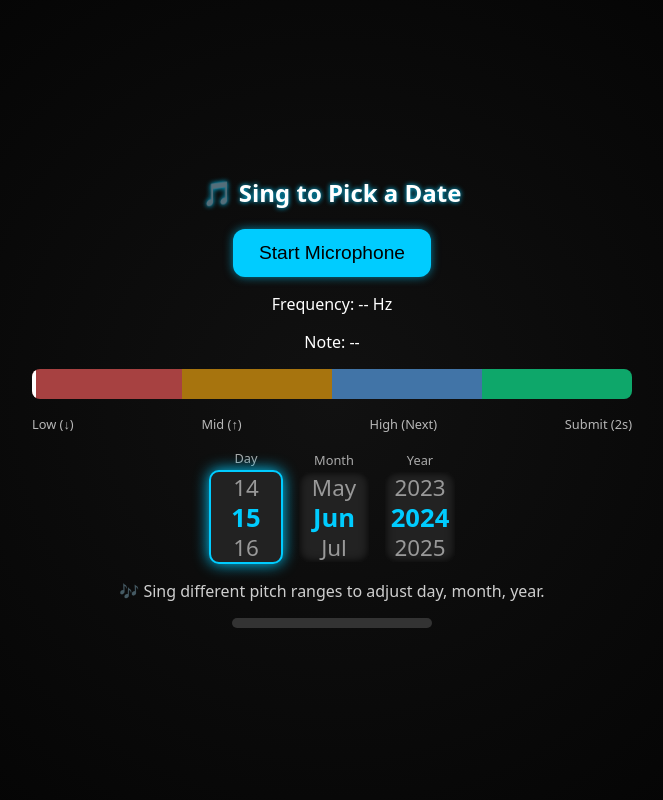
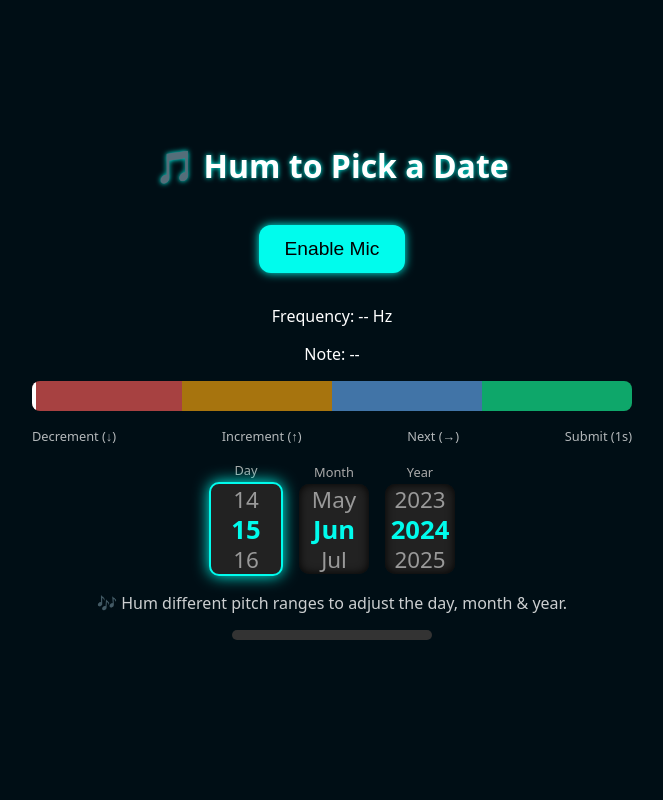
Before and after one commit to JyrgenSuvalov/bad-datepicker, a plain HTML site: page index.html in a window 1280 px wide. Shown: the whole page, without its empty margins (308-971 px from the left). Drawn offline with Linux system fonts and the light colour scheme.

Commit message:
add favicons, some cleanup

```diff
--- a/index.html
+++ b/index.html
@@ -1,22 +1,24 @@
 <!DOCTYPE html>
 <html lang="en">
-
   <head>
-  <meta charset="UTF-8">
-  <meta name="viewport" content="width=device-width, initial-scale=1.0">
-  <title>Sing to Pick a Date</title>
-  <link rel="stylesheet" href="style.css">
+    <meta charset="UTF-8" />
+    <meta name="viewport" content="width=device-width, initial-scale=1.0" />
+    <title>Datepitcher</title>
+    <link rel="apple-touch-icon" sizes="180x180" href="/apple-touch-icon.png" />
+    <link rel="icon" type="image/png" sizes="32x32" href="/favicon-32x32.png" />
+    <link rel="icon" type="image/png" sizes="16x16" href="/favicon-16x16.png" />
+    <link rel="manifest" href="/site.webmanifest" />
+    <link rel="stylesheet" href="style.css" />
     <script src="script.js" defer></script>
   </head>
 
   <body>
-  <h2>🎵 Sing to Pick a Date</h2>
-  <button id="start-btn">Start Microphone</button>
-
+    <main class="flow">
+      <h1>🎵 Hum to Pick a Date</h1>
+      <button id="start-btn">Enable Mic</button>
       <div id="interface" class="hidden">
         <div id="freq">Frequency: -- Hz</div>
         <div id="note">Note: --</div>
-
         <!-- Tuner Visual -->
         <div class="tuner">
           <div class="tuner-zone low"></div>
@@ -26,12 +28,11 @@
           <div class="needle" id="needle"></div>
         </div>
         <div class="labels">
-      <span>Low (↓)</span>
-      <span>Mid (↑)</span>
-      <span>High (Next)</span>
-      <span>Submit (2s)</span>
+          <span>Decrement (↓)</span>
+          <span>Increment (↑)</span>
+          <span>Next (→)</span>
+          <span>Submit (1s)</span>
         </div>
-
         <!-- Datepicker -->
         <div class="datepicker">
           <div class="column-container">
@@ -53,13 +54,14 @@
             </div>
           </div>
         </div>
-
-    <div class="info">🎶 Sing different pitch ranges to adjust day, month, year.</div>
+        <div class="info">
+          🎶 Hum different pitch ranges to adjust the day, month & year.
+        </div>
         <div class="progress-bar">
           <div class="progress" id="progress"></div>
         </div>
         <div id="message"></div>
       </div>
+    </main>
   </body>
-
 </html>
--- a/style.css
+++ b/style.css
@@ -1,5 +1,38 @@
+:root {
+  --main-bg-color: oklch(0.1471 0.035 220.43);
+  --accent-color: oklch(0.8724 0.1932 188.01);
+
+  --flow-space: 2em;
+}
+
+body,
+h1,
+h2,
+h3,
+h4,
+p,
+figure,
+blockquote,
+dl,
+dd {
+  margin: 0;
+}
+
+html {
+  text-size-adjust: none;
+  -webkit-text-size-adjust: none;
+
+  html:focus-within {
+    scroll-behavior: smooth;
+  }
+}
+
+.flow > * + * {
+  margin-top: var(--flow-space, 1em);
+}
+
 body {
-   background: radial-gradient(circle at center, #111 0%, #000 100%);
+  background: var(--main-bg-color);
   color: #fff;
   font-family: system-ui, sans-serif;
   display: flex;
@@ -7,18 +40,15 @@
   align-items: center;
   justify-content: center;
   height: 100vh;
-   margin: 0;
-   gap: 1rem;
   text-align: center;
 }
 
- h2 {
-   margin-bottom: 0.3rem;
-   text-shadow: 0 0 5px #00ccff;
+h1 {
+  text-shadow: 0 0 5px var(--accent-color);
 }
 
 button#start-btn {
-   background: #00ccff;
+  background: var(--accent-color);
   color: #000;
   border: none;
   border-radius: 12px;
@@ -26,12 +56,12 @@
   padding: 0.8rem 1.6rem;
   cursor: pointer;
   transition: all 0.2s;
-   box-shadow: 0 0 10px #00ccff99;
+  box-shadow: 0 0 10px var(--accent-color);
 }
 
 button#start-btn:hover {
-   background: #00e6ff;
-   box-shadow: 0 0 15px #00e6ff;
+  background: var(--accent-color);
+  box-shadow: 0 0 15px var(--accent-color);
 }
 
 .hidden {
@@ -45,7 +75,6 @@
   justify-content: center;
   gap: 1rem;
 }
-
 
 .datepicker {
   display: flex;
@@ -77,8 +106,8 @@
 }
 
 .column.active {
-   box-shadow: 0 0 15px #00ccff;
-   border: 2px solid #00ccff;
+  box-shadow: 0 0 15px var(--accent-color);
+  border: 2px solid var(--accent-color);
 }
 
 .numbers {
@@ -99,7 +128,7 @@
 }
 
 .numbers div.active {
-   color: #00ccff;
+  color: var(--accent-color);
   font-weight: bold;
   font-size: 1.6rem;
 }
@@ -127,9 +156,7 @@
 .submitted {
   color: #00ff99;
   font-size: 1.3rem;
-   margin-top: 0.5rem;
 }
-
 
 .tuner {
   position: relative;
@@ -153,13 +180,11 @@
   background: #ff5555;
 }
 
-
 .mid {
   left: 25%;
   width: 25%;
   background: #ffaa00;
 }
-
 
 .high {
   left: 50%;
@@ -167,16 +192,11 @@
   background: #55aaff;
 }
 
-
 .submit {
   left: 75%;
   width: 25%;
   background: #00ff99;
 }
-
-
-
-
 
 .needle {
   position: absolute;
@@ -197,7 +217,6 @@
 }
 
 @media (max-width: 700px) {
-
   .tuner,
   .labels {
     width: 90%;
```
Also changed, not shown: android-chrome-192x192.png (added), android-chrome-512x512.png (added), apple-touch-icon.png (added), favicon-16x16.png (added), favicon-32x32.png (added), favicon.ico (added), site.webmanifest (added). Lines whose indentation alone changed are shown as unchanged.
